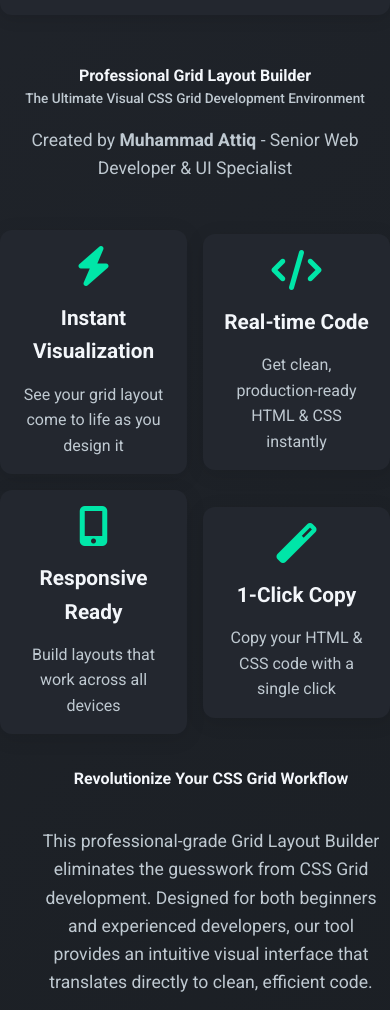
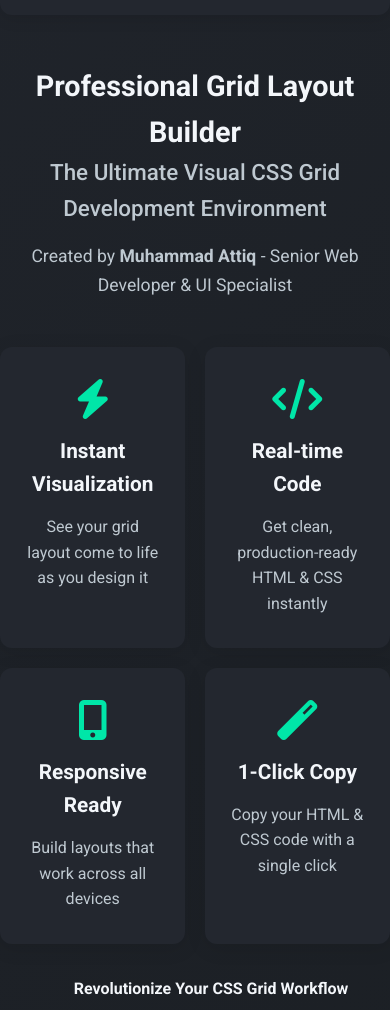
Before and after one commit to Asawer-Javed/task4, a plain HTML site: page index.html in a window 390 px wide. Shown: the part 1464-2474 px from the top of the page. Drawn offline with Linux system fonts and the light colour scheme.

Commit message:
feature-card-improvement

```diff
--- a/styles/responsiveness.css
+++ b/styles/responsiveness.css
@@ -27,54 +27,6 @@ body {
   #grid {
     max-width: 100vw;
     width: 100vw;
-  }
-}
-@media (max-width: 812px) {
-  .header-features {
-    flex-direction: column;
-    align-items: center;
-    gap: 0.8rem;
-    max-width: 100vw;
-    width: 100vw;
-  }
-  .feature-card {
-    width: 100%;
-    max-width: 320px;
-    padding: 1rem 0.5rem;
-    font-size: 0.98rem;
-    min-width: 0;
-    box-sizing: border-box;
-  }
-}
-@media (max-width: 768px) {
-  .header-features {
-    flex-direction: column;
-    align-items: center;
-    gap: 1rem;
-    max-width: 100vw;
-    width: 100vw;
-  }
-  .feature-card {
-    width: 100%;
-    max-width: 350px;
-    min-width: 0;
-    box-sizing: border-box;
-  }
-}
-@media (max-width: 600px) {
-  .feature-card {
-    padding: 1rem 1.2rem;
-    font-size: 0.95rem;
-    min-width: 0;
-    box-sizing: border-box;
-  }
-}
-@media (max-width: 480px) {
-  .intro h1 {
-    font-size: 1rem;
-  }
-  .subtitle {
-    font-size: 0.85rem;
   }
 }
 
```
Also changed, not shown: index.html (+0 -1 lines).
